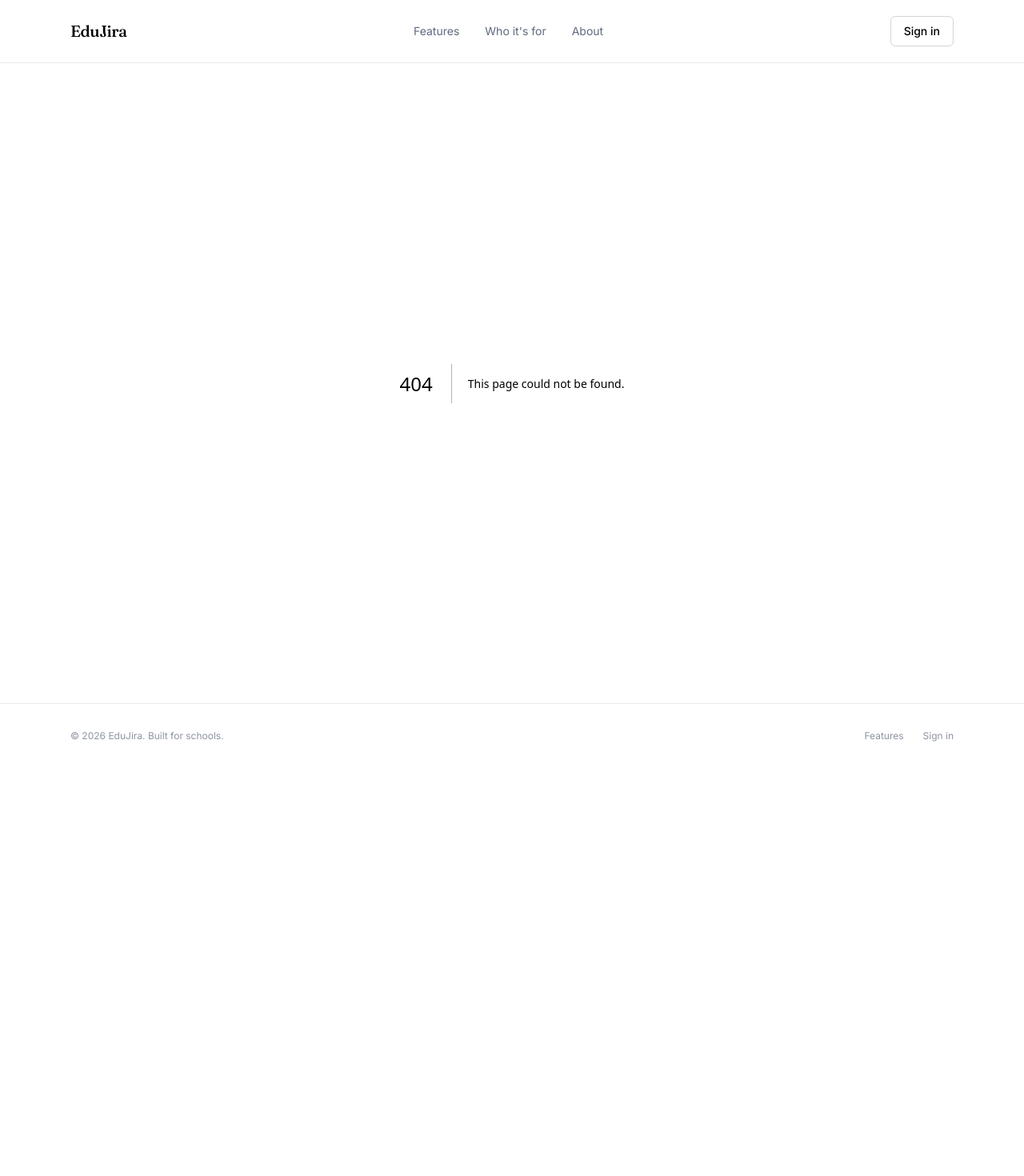
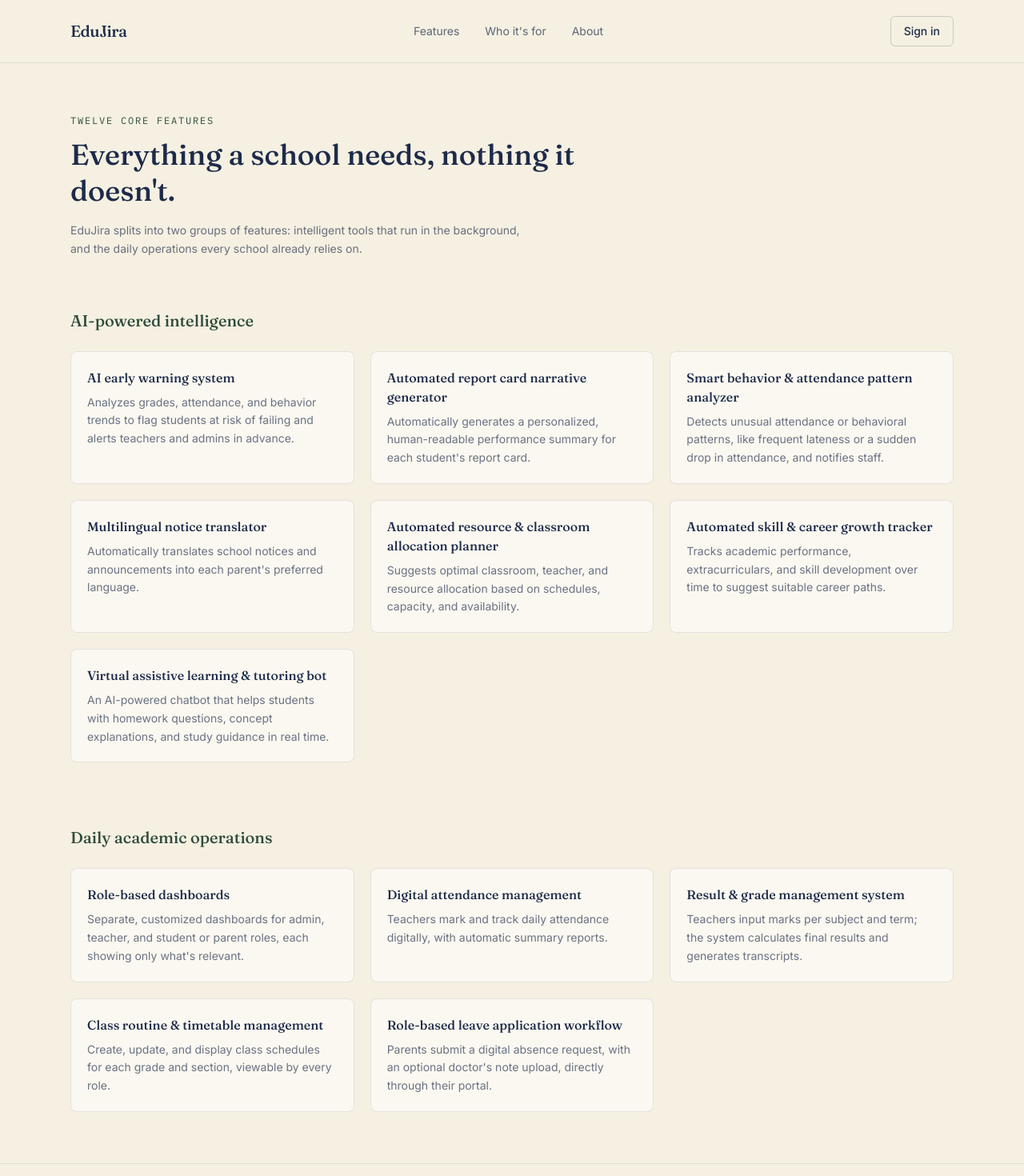
Before and after one commit to SadAfrin/PH-Endgame-TeamProject-TeamCap, a Next.js app: page /programs in a window 1280 px wide. Before the commit this address had no page. Shown: the top 1470 px of the page at 80% size. Before the commit the page ends 960 px from the top, so only its background shows below. Built offline with nearby package versions, Linux system fonts and the light colour scheme.

Commit message:
[ADDED]: Implement login page and programs features page base

```diff
--- /dev/null
+++ b/src/app/login/page.tsx
@@ -0,0 +1,111 @@
+"use client";
+
+import { useState } from "react";
+import Link from "next/link";
+
+const roles = [
+  { id: "admin", label: "Admin" },
+  { id: "teacher", label: "Teacher" },
+  { id: "student", label: "Student" },
+  { id: "parent", label: "Parent" },
+] as const;
+
+type RoleId = (typeof roles)[number]["id"];
+
+export default function LoginPage() {
+  const [activeRole, setActiveRole] = useState<RoleId>("student");
+  const [email, setEmail] = useState("");
+  const [password, setPassword] = useState("");
+  const [error, setError] = useState("");
+
+  function handleSubmit(e: React.FormEvent) {
+    e.preventDefault();
+    if (!email || !password) {
+      setError("Enter your email and password to continue.");
+      return;
+    }
+    setError("");
+    // Hook up to your auth flow here.
+  }
+
+  return (
+    <div className="flex min-h-screen items-center justify-center bg-parchment px-6 py-16 text-ink">
+      <div className="w-full max-w-sm">
+        <Link href="/" className="font-display text-xl font-medium tracking-tight">
+          EduJira
+        </Link>
+
+        <h1 className="mt-8 font-display text-2xl font-medium">Sign in</h1>
+        <p className="mt-1 text-sm text-ink/60">
+          Choose your role, then enter your details.
+        </p>
+
+        {/* Role selector */}
+        <div className="mt-6 grid grid-cols-4 gap-2">
+          {roles.map((r) => (
+            <button
+              key={r.id}
+              type="button"
+              onClick={() => setActiveRole(r.id)}
+              aria-pressed={activeRole === r.id}
+              className={`rounded-md border px-2 py-2 text-xs font-medium transition-colors ${
+                activeRole === r.id
+                  ? "border-chalk bg-chalk text-parchment"
+                  : "border-ink/15 text-ink/70 hover:border-ink/30"
+              }`}
+            >
+              {r.label}
+            </button>
+          ))}
+        </div>
+
+        {/* Form */}
+        <form onSubmit={handleSubmit} className="mt-6 space-y-4">
+          <div>
+            <label htmlFor="email" className="mb-1.5 block text-xs font-medium text-ink/70">
+              Email
+            </label>
+            <input
+              id="email"
+              type="email"
+              value={email}
+              onChange={(e) => setEmail(e.target.value)}
+              placeholder="name@school.edu"
+              className="w-full rounded-md border border-ink/20 bg-white/70 px-3 py-2.5 text-sm outline-none focus:border-chalk"
+            />
+          </div>
+          <div>
+            <label htmlFor="password" className="mb-1.5 block text-xs font-medium text-ink/70">
+              Password
+            </label>
+            <input
+              id="password"
+              type="password"
+              value={password}
+              onChange={(e) => setPassword(e.target.value)}
+              placeholder="Enter your password"
+              className="w-full rounded-md border border-ink/20 bg-white/70 px-3 py-2.5 text-sm outline-none focus:border-chalk"
+            />
+          </div>
+
+          {error && (
+            <p className="text-xs text-pen" role="alert">
+              {error}
+            </p>
+          )}
+
+          <button
+            type="submit"
+            className="w-full rounded-md bg-ink py-2.5 text-sm font-medium text-parchment hover:bg-ink-light"
+          >
+            Sign in as {roles.find((r) => r.id === activeRole)?.label}
+          </button>
+        </form>
+
+        <p className="mt-6 text-center text-xs text-ink/50">
+          Trouble signing in? Contact your school administrator.
+        </p>
+      </div>
+    </div>
+  );
+}
--- /dev/null
+++ b/src/app/programs/page.tsx
@@ -0,0 +1,109 @@
+import Link from "next/link";
+
+const aiFeatures = [
+  {
+    title: "AI early warning system",
+    body: "Analyzes grades, attendance, and behavior trends to flag students at risk of failing and alerts teachers and admins in advance.",
+  },
+  {
+    title: "Automated report card narrative generator",
+    body: "Automatically generates a personalized, human-readable performance summary for each student's report card.",
+  },
+  {
+    title: "Smart behavior & attendance pattern analyzer",
+    body: "Detects unusual attendance or behavioral patterns, like frequent lateness or a sudden drop in attendance, and notifies staff.",
+  },
+  {
+    title: "Multilingual notice translator",
+    body: "Automatically translates school notices and announcements into each parent's preferred language.",
+  },
+  {
+    title: "Automated resource & classroom allocation planner",
+    body: "Suggests optimal classroom, teacher, and resource allocation based on schedules, capacity, and availability.",
+  },
+  {
+    title: "Automated skill & career growth tracker",
+    body: "Tracks academic performance, extracurriculars, and skill development over time to suggest suitable career paths.",
+  },
+  {
+    title: "Virtual assistive learning & tutoring bot",
+    body: "An AI-powered chatbot that helps students with homework questions, concept explanations, and study guidance in real time.",
+  },
+];
+
+const operationsFeatures = [
+  {
+    title: "Role-based dashboards",
+    body: "Separate, customized dashboards for admin, teacher, and student or parent roles, each showing only what's relevant.",
+  },
+  {
+    title: "Digital attendance management",
+    body: "Teachers mark and track daily attendance digitally, with automatic summary reports.",
+  },
+  {
+    title: "Result & grade management system",
+    body: "Teachers input marks per subject and term; the system calculates final results and generates transcripts.",
+  },
+  {
+    title: "Class routine & timetable management",
+    body: "Create, update, and display class schedules for each grade and section, viewable by every role.",
+  },
+  {
+    title: "Role-based leave application workflow",
+    body: "Parents submit a digital absence request, with an optional doctor's note upload, directly through their portal.",
+  },
+];
+
+function FeatureCard({ title, body }: { title: string; body: string }) {
+  return (
+    <div className="rounded-lg border border-ink/10 bg-white/50 p-5">
+      <h3 className="font-display text-base font-medium">{title}</h3>
+      <p className="mt-2 text-sm leading-relaxed text-ink/65">{body}</p>
+    </div>
+  );
+}
+
+export default function ProgramsPage() {
+  return (
+    <div className="min-h-screen bg-parchment text-ink">
+
+      <section className="mx-auto max-w-6xl px-6 py-16">
+        <p className="mb-3 font-data text-xs uppercase tracking-[0.15em] text-chalk">
+          Twelve core features
+        </p>
+        <h1 className="max-w-2xl font-display text-3xl font-medium leading-tight md:text-4xl">
+          Everything a school needs, nothing it doesn&apos;t.
+        </h1>
+        <p className="mt-4 max-w-xl text-sm leading-relaxed text-ink/65">
+          EduJira splits into two groups of features: intelligent tools that
+          run in the background, and the daily operations every school
+          already relies on.
+        </p>
+      </section>
+
+      <section className="mx-auto max-w-6xl px-6 pb-4">
+        <h2 className="font-display text-xl font-medium text-chalk">
+          AI-powered intelligence
+        </h2>
+        <div className="mt-6 grid gap-5 sm:grid-cols-2 lg:grid-cols-3">
+          {aiFeatures.map((f) => (
+            <FeatureCard key={f.title} {...f} />
+          ))}
+        </div>
+      </section>
+
+      <section className="mx-auto max-w-6xl px-6 py-16">
+        <h2 className="font-display text-xl font-medium text-chalk">
+          Daily academic operations
+        </h2>
+        <div className="mt-6 grid gap-5 sm:grid-cols-2 lg:grid-cols-3">
+          {operationsFeatures.map((f) => (
+            <FeatureCard key={f.title} {...f} />
+          ))}
+        </div>
+      </section>
+
+
+    </div>
+  );
+}
```
